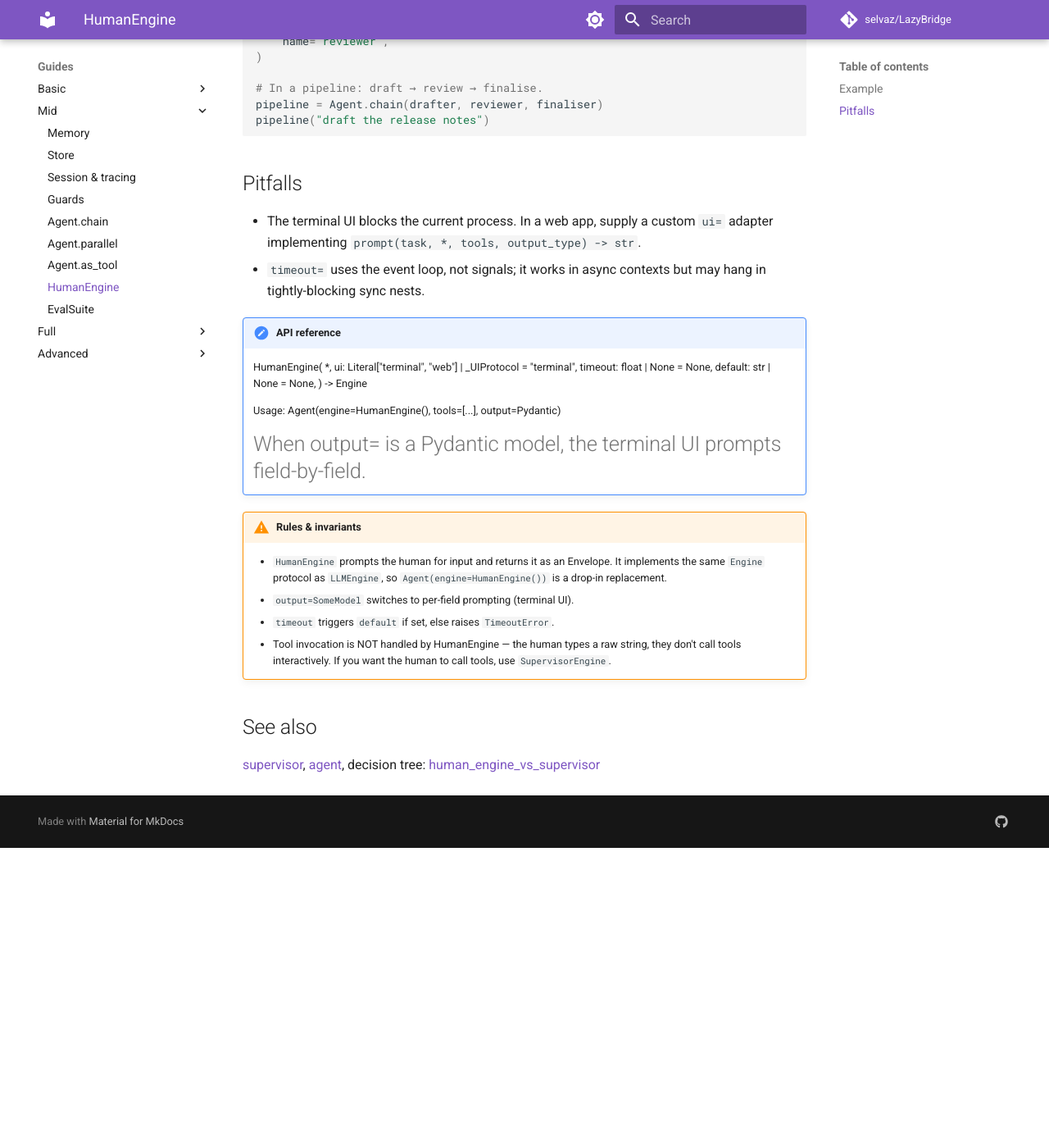
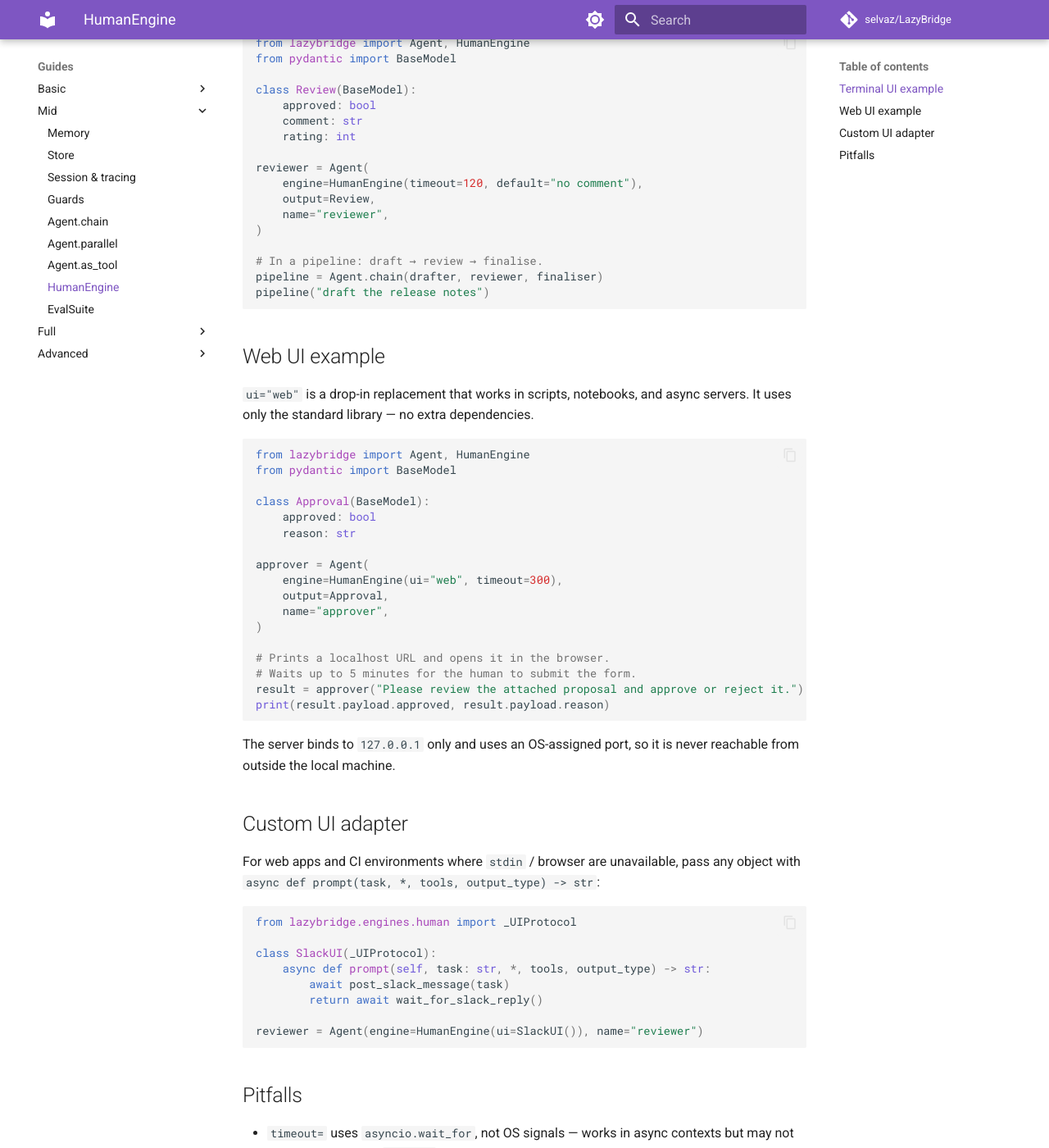
Before and after one commit to selvaz/LazyBridge, an MkDocs documentation site: the page built from docs/guides/human-engine.md, in a window 1280 px wide and 1400 px high, scrolled down 801 px. Shown: the whole window at 82% size. Built offline with MkDocs 1.6.1 and Material for MkDocs 9.7.7, drawn with Linux system fonts in a browser that asks for light colours; comment, search, counter and statistics services are not loaded; before the commit the page ends 1835 px from its top, so only the background shows below that; some of the changed text lies outside the part shown.

````diff
--- a/docs/guides/human-engine.md
+++ b/docs/guides/human-engine.md
@@ -1,23 +1,29 @@
 # HumanEngine
 
 `HumanEngine` is the simplest form of human-in-the-loop: the engine
-pauses execution and waits for the human to type something. That's it.
-No REPL, no tool calling, no agent retry — just a text prompt and a
-response.
+pauses execution and waits for the human to supply a response. No REPL,
+no tool calling, no agent retry — just a prompt and a response.
 
-Use it when the human is a participant in a pipeline (an approver, a
-reviewer, an annotator) rather than an operator. The Agent wrapping
+Use it when the human is a **participant** in a pipeline (an approver, a
+reviewer, an annotator) rather than an operator. The `Agent` wrapping
 `HumanEngine` slots identically into `chain` / `parallel` / `Plan`.
+
+Two built-in UI modes are available:
+
+| `ui=` | How it works |
+|-------|--------------|
+| `"terminal"` (default) | Prints the task to stdout and reads from stdin |
+| `"web"` | Serves a self-contained HTML form on `localhost` and opens the browser |
 
 When `output=` is a Pydantic model, the terminal variant prompts
 field-by-field with coercion — integers become `int`, `bool` accepts
-`yes/no`, lists are comma-separated. That's enough for light-touch
-forms without shipping a GUI.
+`yes/no`, lists are comma-separated. The web variant renders a proper
+HTML form with one input per field.
 
 For a full interactive REPL with tool calls and agent retry, use
 `SupervisorEngine` instead.
 
-## Example
+## Terminal UI example
 
 ```python
 from lazybridge import Agent, HumanEngine
@@ -39,13 +45,58 @@ pipeline = Agent.chain(drafter, reviewer, finaliser)
 pipeline("draft the release notes")
 ```
 
+## Web UI example
+
+`ui="web"` is a drop-in replacement that works in scripts, notebooks, and
+async servers. It uses only the standard library — no extra dependencies.
+
+```python
+from lazybridge import Agent, HumanEngine
+from pydantic import BaseModel
+
+class Approval(BaseModel):
+    approved: bool
+    reason: str
+
+approver = Agent(
+    engine=HumanEngine(ui="web", timeout=300),
+    output=Approval,
+    name="approver",
+)
+
+# Prints a localhost URL and opens it in the browser.
+# Waits up to 5 minutes for the human to submit the form.
+result = approver("Please review the attached proposal and approve or reject it.")
+print(result.payload.approved, result.payload.reason)
+```
+
+The server binds to `127.0.0.1` only and uses an OS-assigned port, so it is
+never reachable from outside the local machine.
+
+## Custom UI adapter
+
+For web apps and CI environments where `stdin` / browser are unavailable, pass
+any object with `async def prompt(task, *, tools, output_type) -> str`:
+
+```python
+from lazybridge.engines.human import _UIProtocol
+
+class SlackUI(_UIProtocol):
+    async def prompt(self, task: str, *, tools, output_type) -> str:
+        await post_slack_message(task)
+        return await wait_for_slack_reply()
+
+reviewer = Agent(engine=HumanEngine(ui=SlackUI()), name="reviewer")
+```
+
 ## Pitfalls
 
-- The terminal UI blocks the current process. In a web app, supply a
-  custom ``ui=`` adapter implementing ``prompt(task, *, tools,
-  output_type) -> str``.
-- ``timeout=`` uses the event loop, not signals; it works in async
-  contexts but may hang in tightly-blocking sync nests.
+- `timeout=` uses `asyncio.wait_for`, not OS signals — works in async contexts
+  but may not interrupt a blocking `input()` call on some platforms.
+- `ui="web"` opens the system browser automatically. Pass `timeout=` to avoid
+  waiting forever if no one submits the form (default is 3600 s).
+- The web form accepts any POST submission from localhost — add application-level
+  authentication if the port is forwarded to external interfaces.
 
 !!! note "API reference"
 
@@ -56,20 +107,23 @@ pipeline("draft the release notes")
         default: str | None = None,
     ) -> Engine
 
-    Usage: Agent(engine=HumanEngine(), tools=[...], output=Pydantic)
+    Usage: Agent(engine=HumanEngine(), tools=[...], output=PydanticModel)
 
-    # When output= is a Pydantic model, the terminal UI prompts field-by-field.
+    # ui="web" serves an HTML form on localhost and waits for POST submission.
+    # ui="terminal" reads from stdin (default).
+    # Custom UI: any object with async def prompt(task, *, tools, output_type) -> str.
 
 !!! warning "Rules & invariants"
 
-    - ``HumanEngine`` prompts the human for input and returns it as an
-      Envelope. It implements the same ``Engine`` protocol as ``LLMEngine``,
-      so ``Agent(engine=HumanEngine())`` is a drop-in replacement.
-    - ``output=SomeModel`` switches to per-field prompting (terminal UI).
-    - ``timeout`` triggers ``default`` if set, else raises ``TimeoutError``.
-    - Tool invocation is NOT handled by HumanEngine — the human types a
-      raw string, they don't call tools interactively. If you want the
-      human to call tools, use ``SupervisorEngine``.
+    - `HumanEngine` returns the human's raw string (or JSON for Pydantic models)
+      wrapped in an Envelope.  It implements the same `Engine` protocol as
+      `LLMEngine`, so `Agent(engine=HumanEngine())` is a drop-in replacement.
+    - `output=SomeModel` switches to per-field prompting (terminal) or a
+      structured HTML form (web).
+    - `timeout` triggers `default` if set, else raises `TimeoutError`.
+    - Tool invocation is NOT handled by HumanEngine — the human types a raw
+      string, they do not call tools interactively. Use `SupervisorEngine` for
+      that.
 
 ## See also
 
````
Also changed, not shown: SECURITY.md (+54 -14 lines), docs/guides/agent.md (+56 -20 lines), 13 other files.
